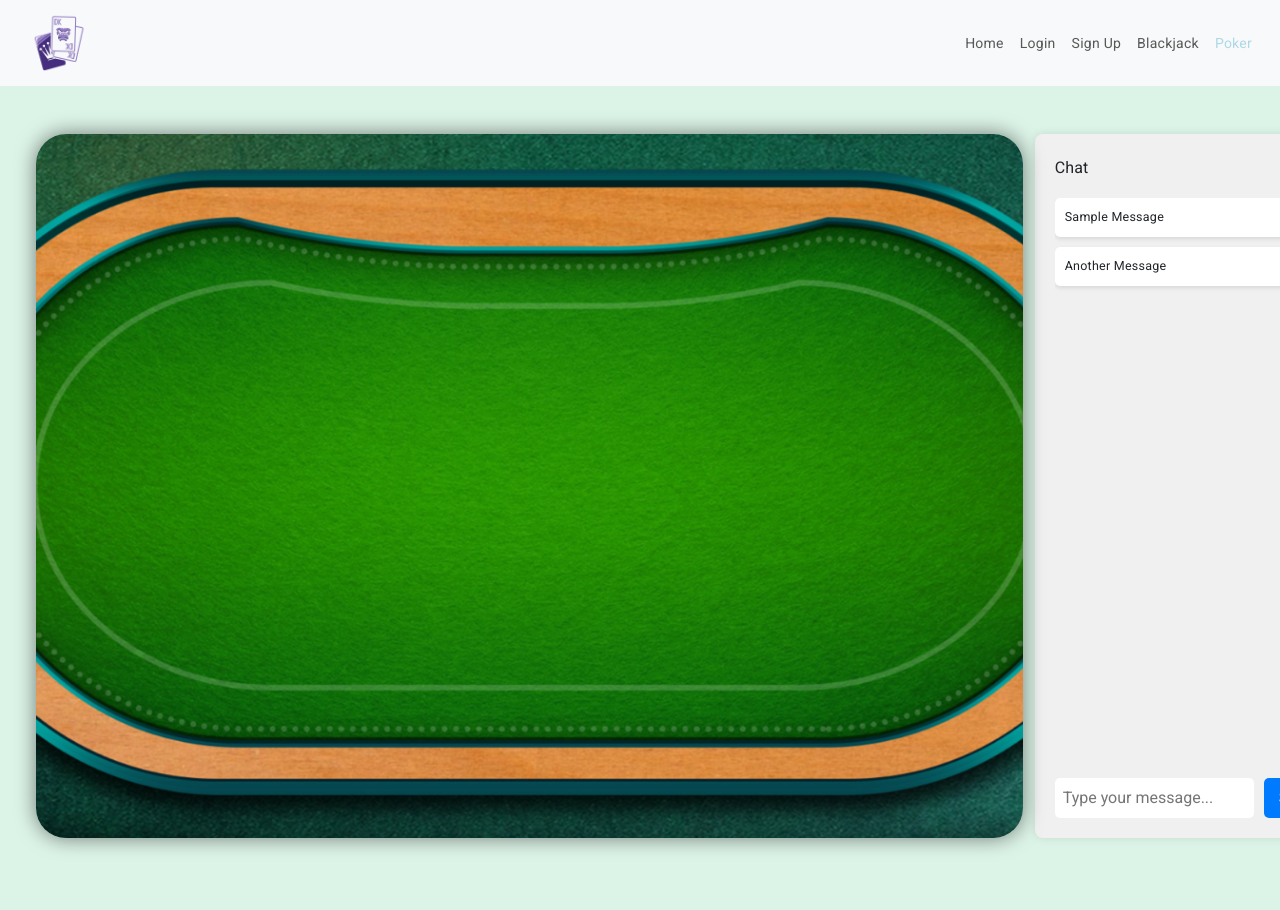
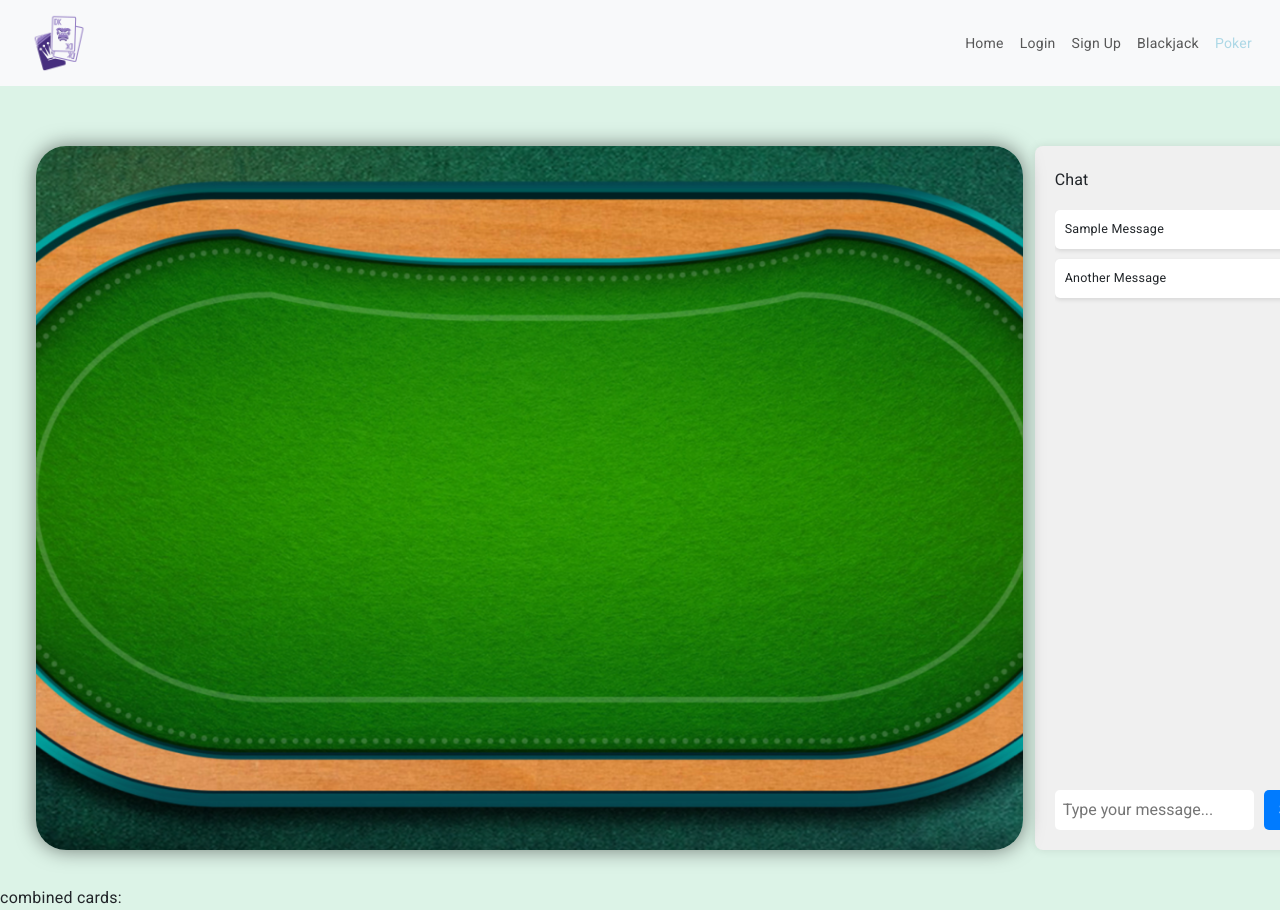
Before and after one commit to UNIZAR-30226-2024-14/Front-end-web, an Angular app in the folder PokerBlackJackUI/: page /poker in a window 1280 px wide. Shown: the top 910 px of the page. Before the commit the page ends 886 px from the top, so only its background shows below. Built offline with nearby package versions, Linux system fonts and the light colour scheme.

Commit message:
reorganize poker companent

```diff
--- a/PokerBlackJackUI/src/app/components/poker/poker.component.html
+++ b/PokerBlackJackUI/src/app/components/poker/poker.component.html
@@ -7,11 +7,46 @@
 </head>
 <body>
     <div class="row col-12 p-5">
+        <p>
+            <!-- hand rank message -->
+            <span *ngIf="handRankMessage">{{handRankMessage}}</span>
+        </p>
         <div class="col-10 poker-table">
+            <div class="row">
+                <!-- player2 -->
+                <div class="player2 col-12 text-center table-cards ">
+                    <app-poker-card *ngFor="let card of combinedCards" [cardImageUrl]="card.image"></app-poker-card>
+                </div>
+            </div>
+
+            <div class="row w-100">
+                <!-- player1 -->
+                <div class="player1 col-3 text-center table-cards rotate-left">
+                    <app-poker-card *ngFor="let card of playerHand" [cardImageUrl]="card.image"></app-poker-card>
+                </div>
+                <!-- table-cards -->
+                <div class="col-6 text-center table-cards">
+                    <app-poker-card *ngFor="let card of tableHand" [cardImageUrl]="card.image"></app-poker-card>
+                </div>
+                <!-- player3 -->
+                <div class="player3 col-3 text-center table-cards rotate-right">
+                    <app-poker-card *ngFor="let card of playerHand" [cardImageUrl]="card.image"></app-poker-card>
+                </div>
+            </div>
+            <!-- main-player -->
+            <div class="row">
+                <div class="main-player col-12 text-center table-cards">
+                  <app-poker-card *ngFor="let card of playerHand" [cardImageUrl]="card.image"></app-poker-card>
+                </div>
+              </div>
         </div>
         <div class="col-2 chat">
             <app-chat></app-chat>
         </div>
     </div>
+    <div>
+        <!-- combined cards -->
+        combined cards: {{combinedCards | json}}
+    </div>
 </body>
 </html>
--- a/PokerBlackJackUI/src/app/components/poker/poker.component.scss
+++ b/PokerBlackJackUI/src/app/components/poker/poker.component.scss
@@ -6,6 +6,7 @@ html {
 .row {
   height: 100%;
 }
+
 .poker-table {
   height: 100%;
   display: flex;
@@ -20,3 +21,29 @@ html {
   box-shadow: 0 0 20px rgba(0, 0, 0, 0.5);
   position: relative;
 }
+
+.table-cards {
+  display: flex;
+  flex-direction: row;
+  justify-content: center;
+  align-items: center;
+}
+
+.centers {
+  display: flex;
+  justify-content: space-around;
+  align-items: center;
+}
+
+.space-around {
+  display: flex;
+  justify-content: space-around;
+}
+
+.rotate-left {
+  transform: rotate(90deg);
+}
+
+.rotate-right {
+  transform: rotate(-90deg);
+}
```
Lines whose indentation alone changed are shown as unchanged.
